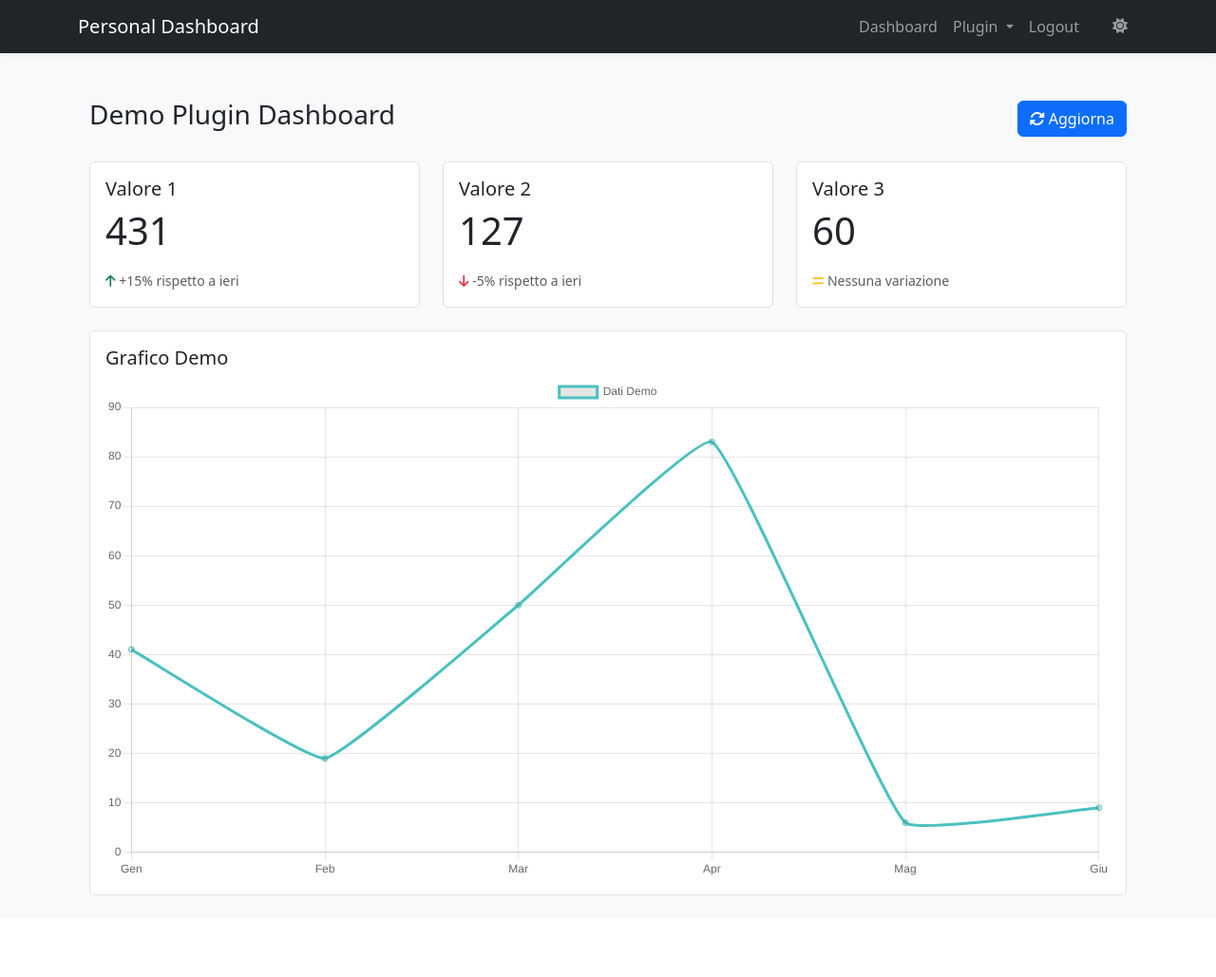
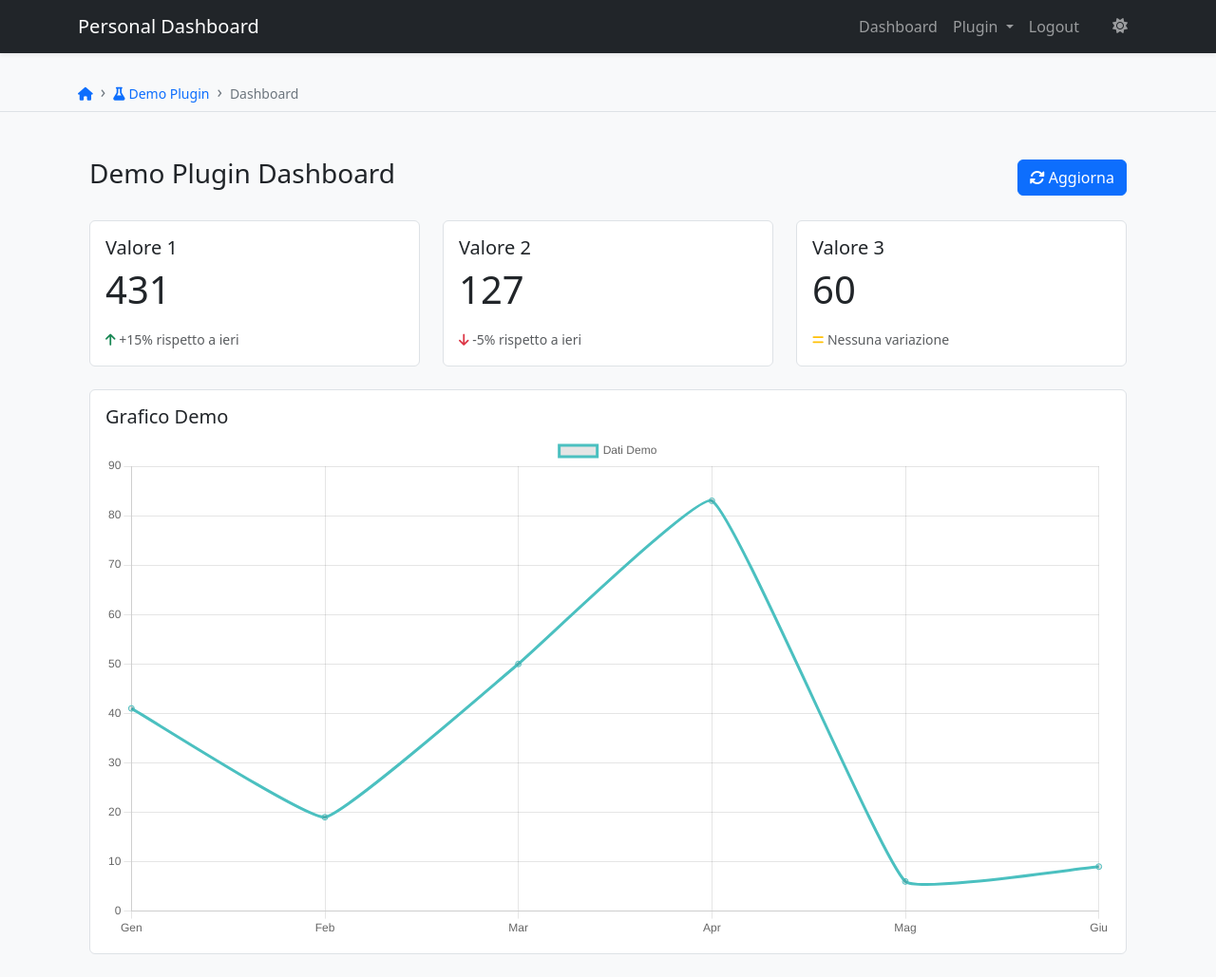
Before and after one commit to federicogerardi/dashboard-template, a Flask app: page /demo/ in a window 1280 px wide. Shown: the whole page at 95% size. Before the commit the page ends 943 px from the top, so only its background shows below. Run offline with Flask 3, Linux system fonts and the light colour scheme; the visitor is signed in with stand-in values (Sample User, id 1); parts of the project's set-up code (start-up, migrations or seed data) failed here and were passed over; some libraries are stand-ins or nearby versions.

Commit message:
aggiunta breadcrumbs

```diff
--- a/app/plugins/demo_plugin/templates/demo_plugin/index.html
+++ b/app/plugins/demo_plugin/templates/demo_plugin/index.html
@@ -1,6 +1,15 @@
 {% extends "pdashboard/base.html" %}
 
 {% block title %}Demo Plugin{% endblock %}
+
+{% block breadcrumb %}
+<li class="breadcrumb-item">
+    <a href="{{ url_for('demo_plugin.index') }}" class="text-decoration-none">
+        <i class="fas fa-flask me-1"></i>Demo Plugin
+    </a>
+</li>
+<li class="breadcrumb-item active" aria-current="page">Dashboard</li>
+{% endblock %}
 
 {% block content %}
 <div class="container py-4">
--- a/app/static/pdashboard/css/style.css
+++ b/app/static/pdashboard/css/style.css
@@ -173,3 +173,46 @@ body {
     background-color: rgba(var(--bs-primary-rgb), 0.1);
     color: var(--bs-primary);
 }
+
+/* Stili per la breadcrumb */
+.breadcrumb {
+    font-size: 0.875rem;
+}
+
+.breadcrumb-item + .breadcrumb-item::before {
+    font-size: 1.1rem;
+    line-height: 1;
+    vertical-align: middle;
+    color: var(--bs-secondary);
+}
+
+.breadcrumb-item a {
+    color: var(--bs-primary);
+}
+
+.breadcrumb-item.active {
+    color: var(--bs-secondary);
+}
+
+/* Gestione icone nella breadcrumb */
+.breadcrumb-item i {
+    transition: opacity 0.2s ease;
+}
+
+.breadcrumb-item a:hover i {
+    opacity: 0.8;
+}
+
+/* Dark mode adjustments */
+[data-bs-theme="dark"] .bg-light {
+    background-color: var(--bs-dark) !important;
+    border-color: var(--bs-border-color) !important;
+}
+
+[data-bs-theme="dark"] .breadcrumb-item a {
+    color: var(--bs-primary);
+}
+
+[data-bs-theme="dark"] .breadcrumb-item.active {
+    color: var(--bs-secondary);
+}
--- a/app/templates/pdashboard/base.html
+++ b/app/templates/pdashboard/base.html
@@ -175,6 +175,24 @@
         </div>
     </nav>
 
+    <!-- Breadcrumb -->
+    {% if current_user.is_authenticated %}
+    <div class="container-fluid bg-light border-bottom py-2 mb-4">
+        <div class="container">
+            <nav aria-label="breadcrumb" style="--bs-breadcrumb-divider: '›';">
+                <ol class="breadcrumb m-0">
+                    <li class="breadcrumb-item">
+                        <a href="{{ url_for('main.dashboard') }}" class="text-decoration-none">
+                            <i class="fas fa-home"></i>
+                        </a>
+                    </li>
+                    {% block breadcrumb %}{% endblock %}
+                </ol>
+            </nav>
+        </div>
+    </div>
+    {% endif %}
+
     <!-- Container principale -->
     <div class="container">
         {% with messages = get_flashed_messages(with_categories=true) %}
--- a/app/templates/pdashboard/dashboard.html
+++ b/app/templates/pdashboard/dashboard.html
@@ -1,6 +1,10 @@
 {% extends "pdashboard/base.html" %}
 
 {% block title %}Dashboard - {{ current_user.username }}{% endblock %}
+
+{% block breadcrumb %}
+<li class="breadcrumb-item active" aria-current="page">Dashboard</li>
+{% endblock %}
 
 {% block content %}
 <div class="dashboard">
```
Also changed, not shown: app/plugins/demo_plugin/static/demo_plugin/css/style.css (+12 -0 lines), app/templates/pdashboard/admin.html (+9 -2 lines).
